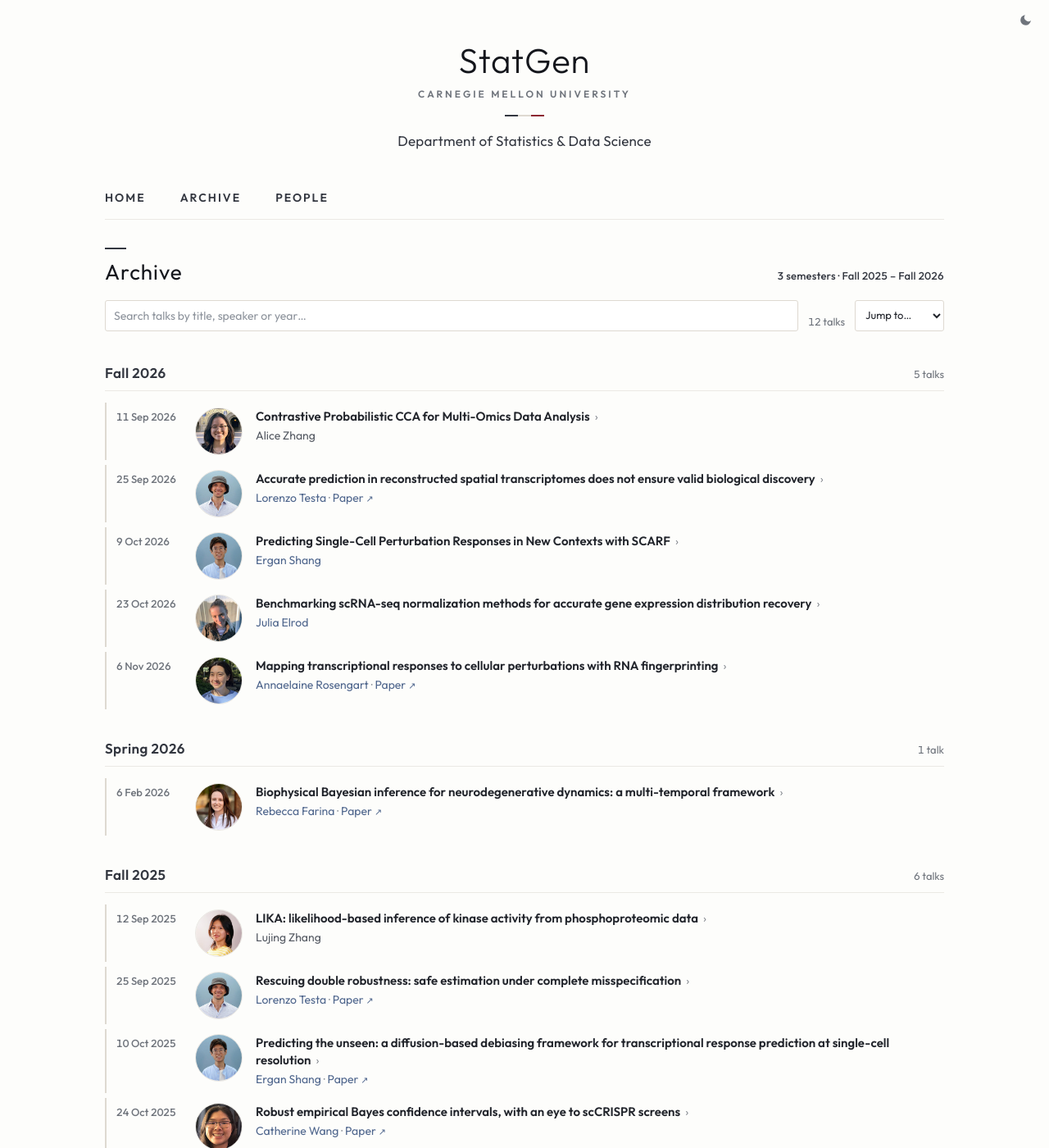
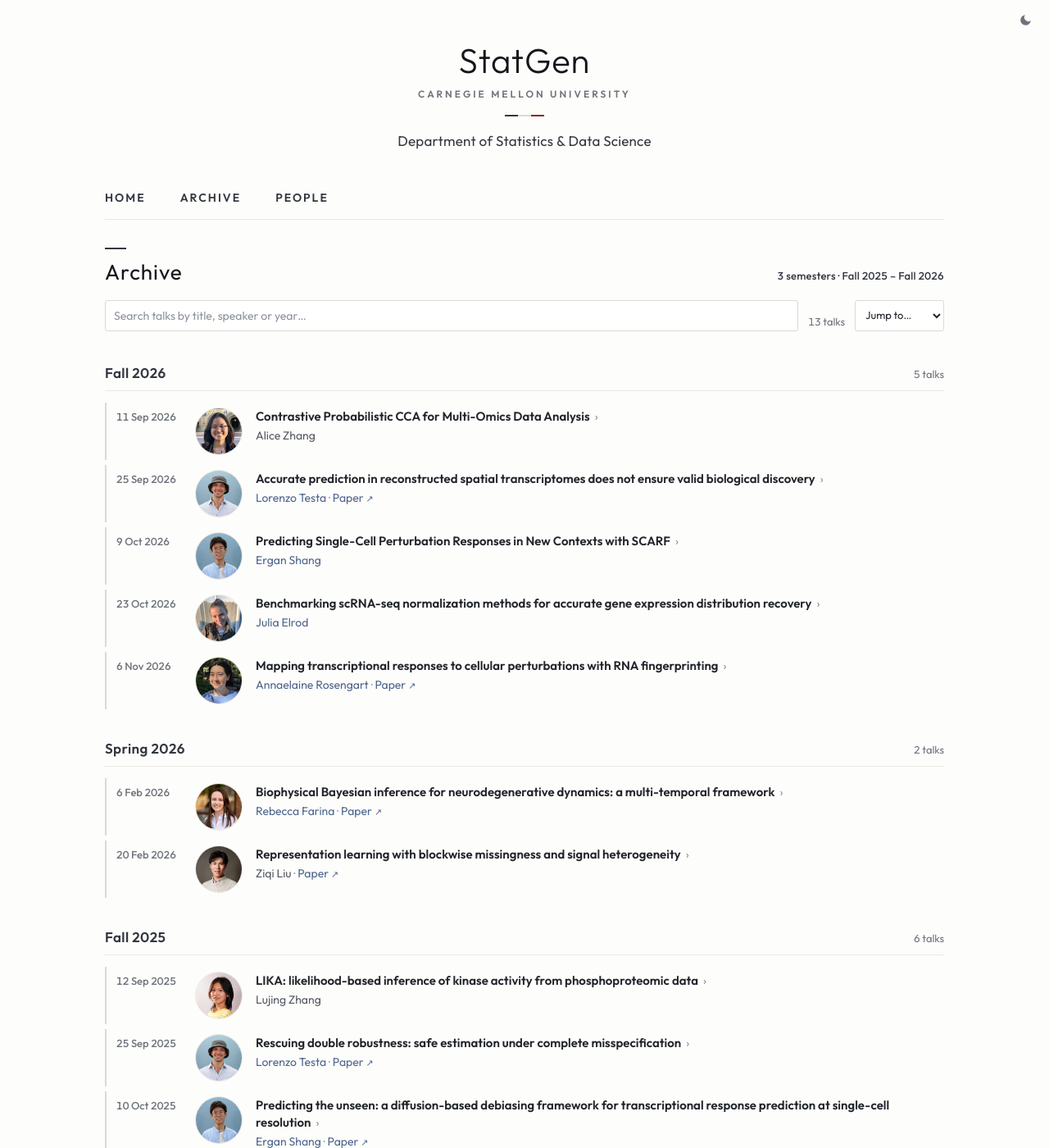
Before and after one commit to cmustatgen/cmustatgen.github.io, a Jekyll site: the page built from archive.html, in a window 1280 px wide and 1400 px high. Shown: the whole window at 82% size. Built offline with Jekyll 4.4.1, drawn with Linux system fonts in a browser that asks for light colours; part of the change alters nothing that is shown.

Commit message:
Add Ziqi Liu's APPCA talk (Feb 20, 2026)
Co-Authored-By: Claude Fable 5.1 <noreply@anthropic.com>

```diff
--- a/_data/talks/spring2026.yaml
+++ b/_data/talks/spring2026.yaml
@@ -27,3 +27,25 @@
     progression map. Together, these advances provide a richer and more data-driven framework for
     characterizing neurodegenerative dynamics across diverse molecular readouts.
   paper_url: https://www.biorxiv.org/content/10.64898/2026.05.27.728207v2
+- date: '2026-02-20'
+  speakers: [ziqi_liu]
+  title: Representation learning with blockwise missingness and signal heterogeneity
+  abstract: >-
+    Unified representation learning for multi-source data integration faces two important
+    challenges: blockwise missingness and blockwise signal heterogeneity. The former arises from
+    sources observing different, yet potentially overlapping, feature sets, while the latter
+    involves varying signal strengths across subject groups and feature sets. While existing
+    methods perform well with fully observed data or uniform signal strength, their performance
+    degenerates when these two challenges coincide, which is common in practice. To address this,
+    we propose Anchor Projected Principal Component Analysis (APPCA), a general framework for
+    representation learning with structured blockwise missingness that is robust to signal
+    heterogeneity. APPCA first recovers robust group-specific column spaces using all observed
+    feature sets, and then aligns them by projecting shared "anchor" features onto these subspaces
+    before performing PCA. This projection step induces a significant denoising effect. We
+    establish estimation error bounds for embedding reconstruction through a fine-grained
+    perturbation analysis. In particular, using a novel spectral slicing technique, our bound
+    eliminates the standard dependency on the signal strength of subject embeddings, relying
+    instead solely on the signal strength of integrated feature sets. We validate the proposed
+    method through extensive simulation studies and an application to multimodal single-cell
+    sequencing data.
+  paper_url: https://arxiv.org/abs/2602.11511
```
